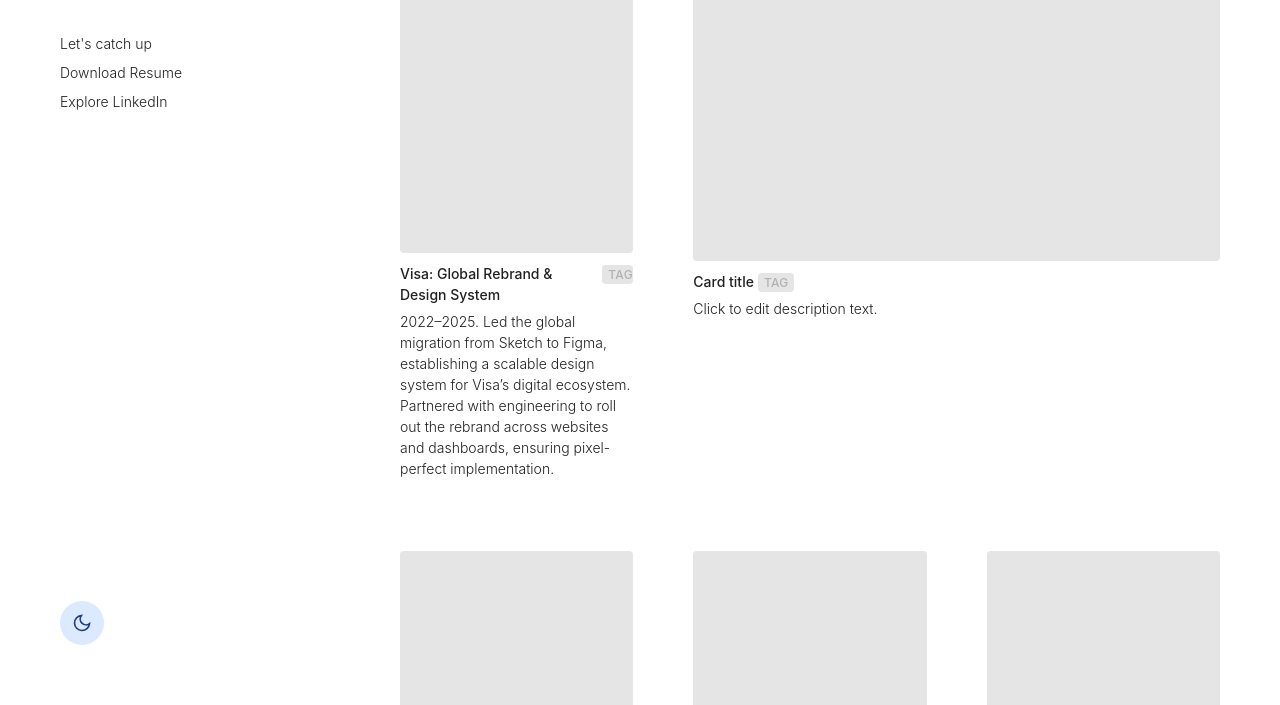
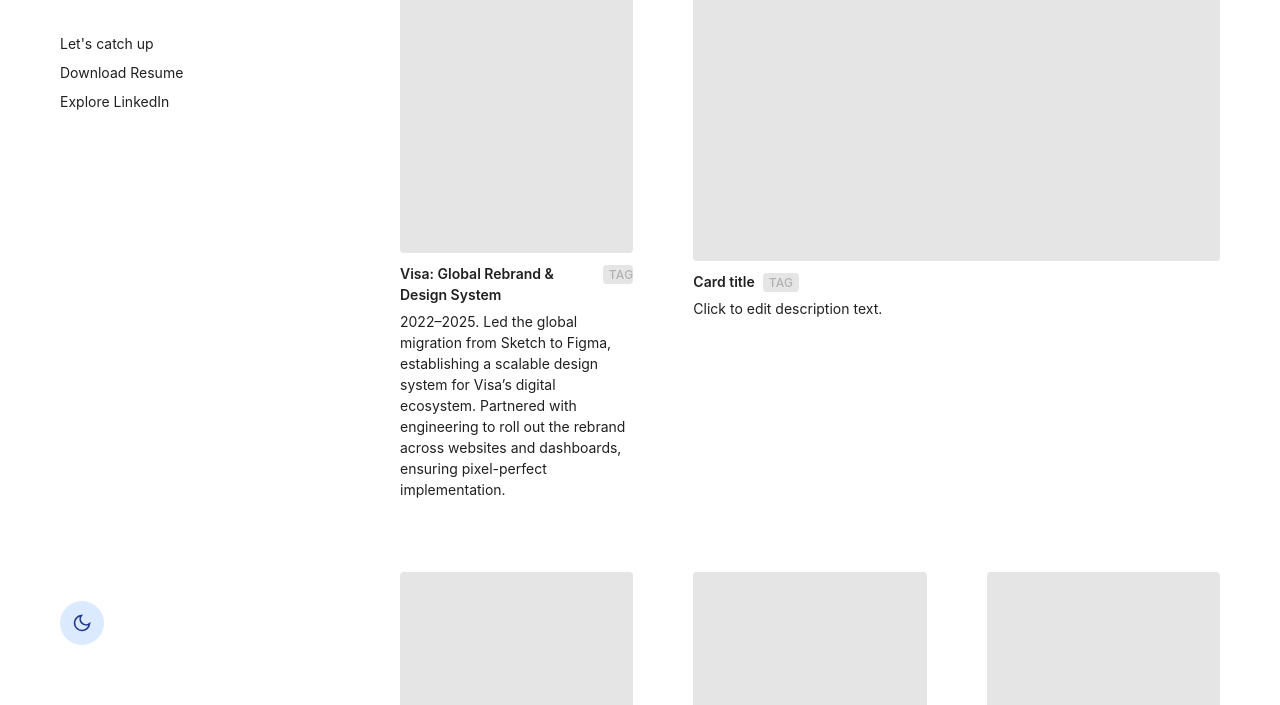
Before and after one commit to ryadovoys/new-portfolio, a website: page index.html in a window 1280 px wide. Shown: the part 95-800 px from the top of the page. Drawn offline with nearby package versions, Linux system fonts and the light colour scheme; no server answers; a web font is replaced by a local one.

Commit message:
feat: improve card tags and font weights

```diff
--- a/css/base.css
+++ b/css/base.css
@@ -21,7 +21,7 @@ html {
 
 body {
     font-family: var(--font-family-sans);
-    font-weight: var(--font-weight-light);
+    font-weight: var(--font-weight-regular);
     line-height: var(--line-height-normal);
     font-variation-settings: var(--font-settings);
     font-optical-sizing: auto;
@@ -54,7 +54,7 @@ b {
 a {
     color: var(--link-color);
     text-decoration: underline;
-    font-weight: var(--font-weight-light);
+    font-weight: var(--font-weight-regular);
     transition: color 0.2s ease;
 }
 
--- a/css/components/card.css
+++ b/css/components/card.css
@@ -67,7 +67,7 @@
 .card__header {
     display: flex;
     align-items: baseline;
-    gap: var(--space-1);
+    gap: var(--space-2);
 }
 
 .card__tag {
@@ -90,6 +90,10 @@
 }
 
 .card__tag:not(:empty) {
+    opacity: 0;
+}
+
+.card:hover .card__tag:not(:empty) {
     opacity: 1;
 }
 
@@ -144,7 +148,7 @@
 
 .card__description {
     font-size: var(--font-size-sm);
-    font-weight: var(--font-weight-light);
+    font-weight: var(--font-weight-regular);
     color: var(--text-primary);
     line-height: var(--line-height-normal);
 }
@@ -168,6 +172,11 @@
 @media (max-width: 1024px) {
     .card--wide {
         grid-column: auto;
+    }
+
+    /* Ensure tags are always visible on mobile/tablet */
+    .card__tag:not(:empty) {
+        opacity: 1 !important;
     }
 }
 
--- a/css/tokens.css
+++ b/css/tokens.css
@@ -74,7 +74,7 @@
    --font-weight-regular: 400;
    --font-weight-medium: 500;
    --font-weight-semibold: 600;
-   --font-weight-bold: 500;
+   --font-weight-bold: 600;
 
    /* Typography - Line Height */
    --line-height-tight: 1.2;
```
